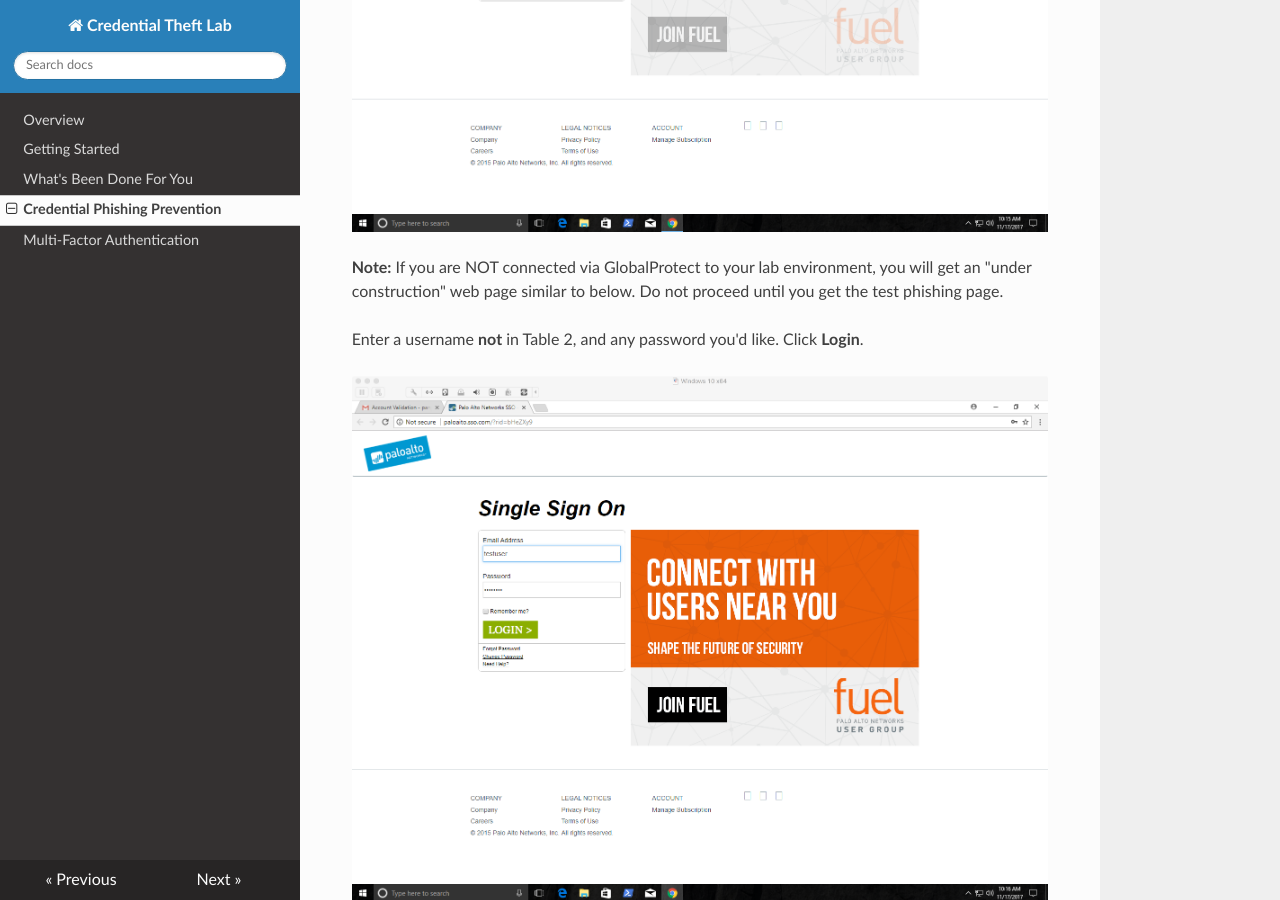
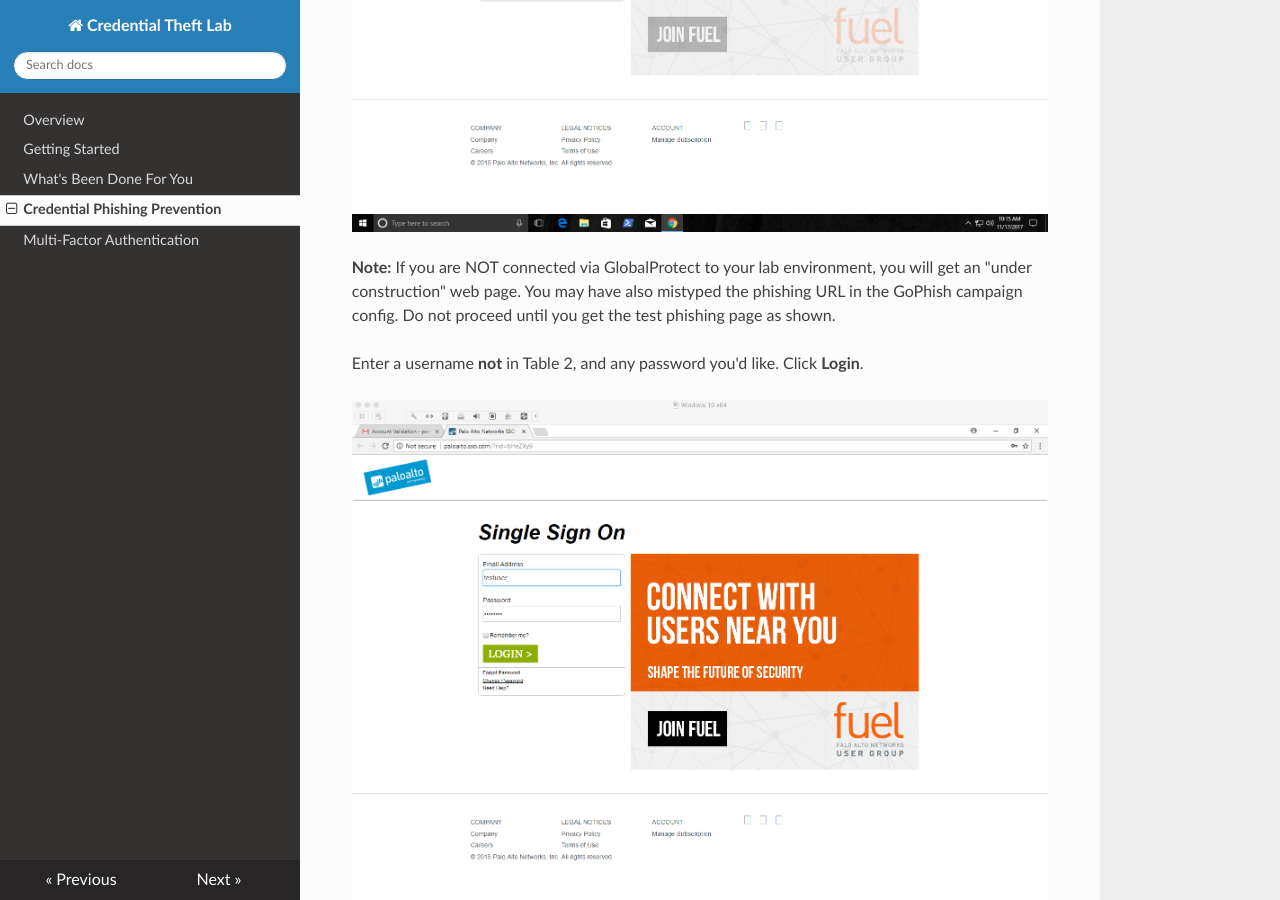
Before and after one commit to tbisaillon/credential-theft-lab, an MkDocs documentation site: the page built from docs/credentialphishing.md, in a window 1280 px wide and 900 px high, scrolled down 8356 px. Built offline with MkDocs 1.6.1, drawn with Linux system fonts in a browser that asks for light colours; nearby versions of some CDN libraries; old or Windows-style settings are respelled for this version of MkDocs.

Commit message:
Fixes #12

```diff
--- a/docs/credentialphishing.md
+++ b/docs/credentialphishing.md
@@ -127,10 +127,9 @@
 
 ![Credential Theft Test 1](img/credential_phish_test_1.png)
 
-
 **Note:** If you are NOT connected via GlobalProtect to your lab environment, you will get an
-"under construction" web page similar to below.  Do not proceed until you get the test phishing
-page.
+"under construction" web page.  You may have also mistyped the phishing URL in the GoPhish campaign
+config.  Do not proceed until you get the test phishing page as shown.
 
 Enter a username **not** in Table 2, and any password you'd like.  Click **Login**.
 
```
